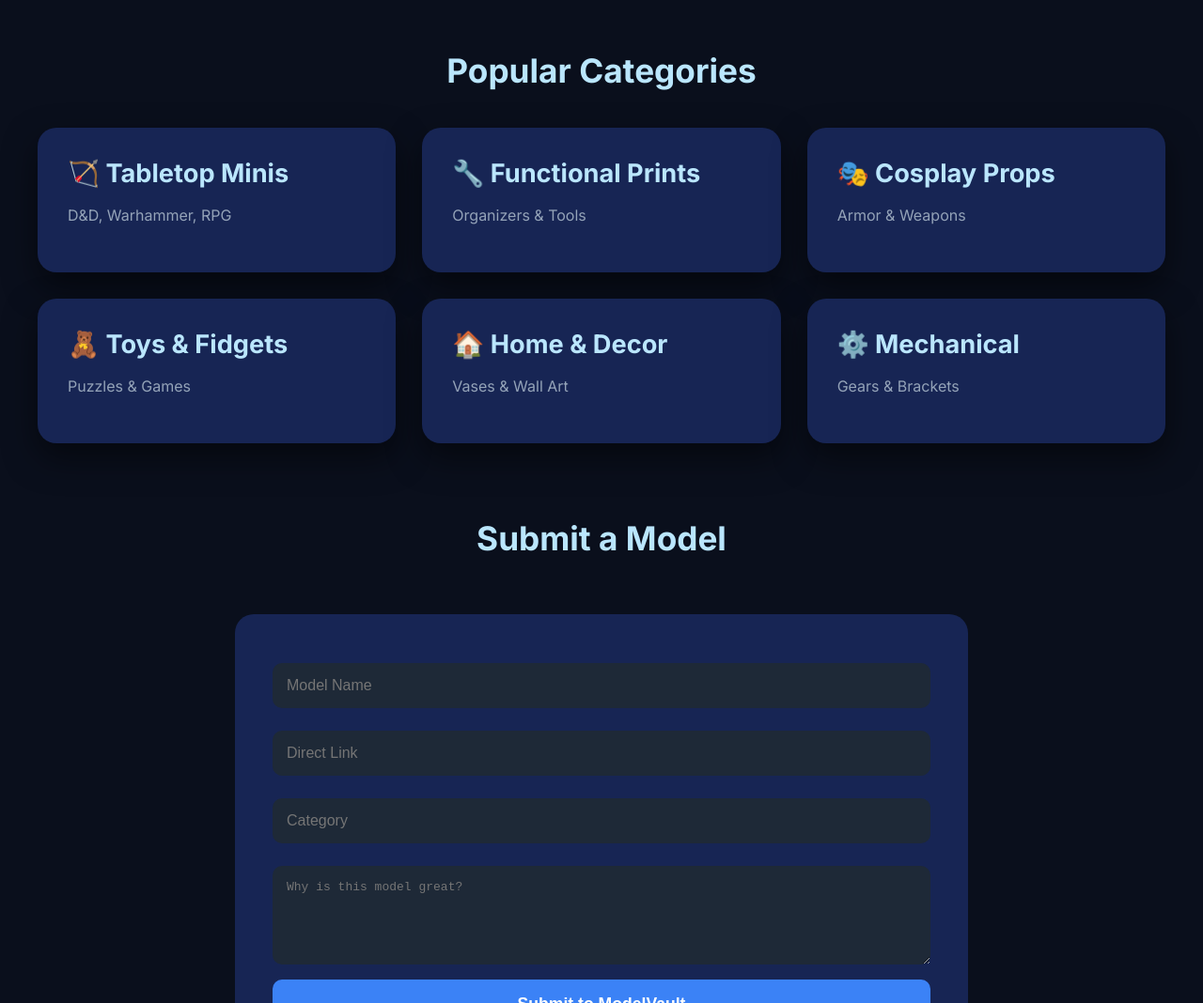
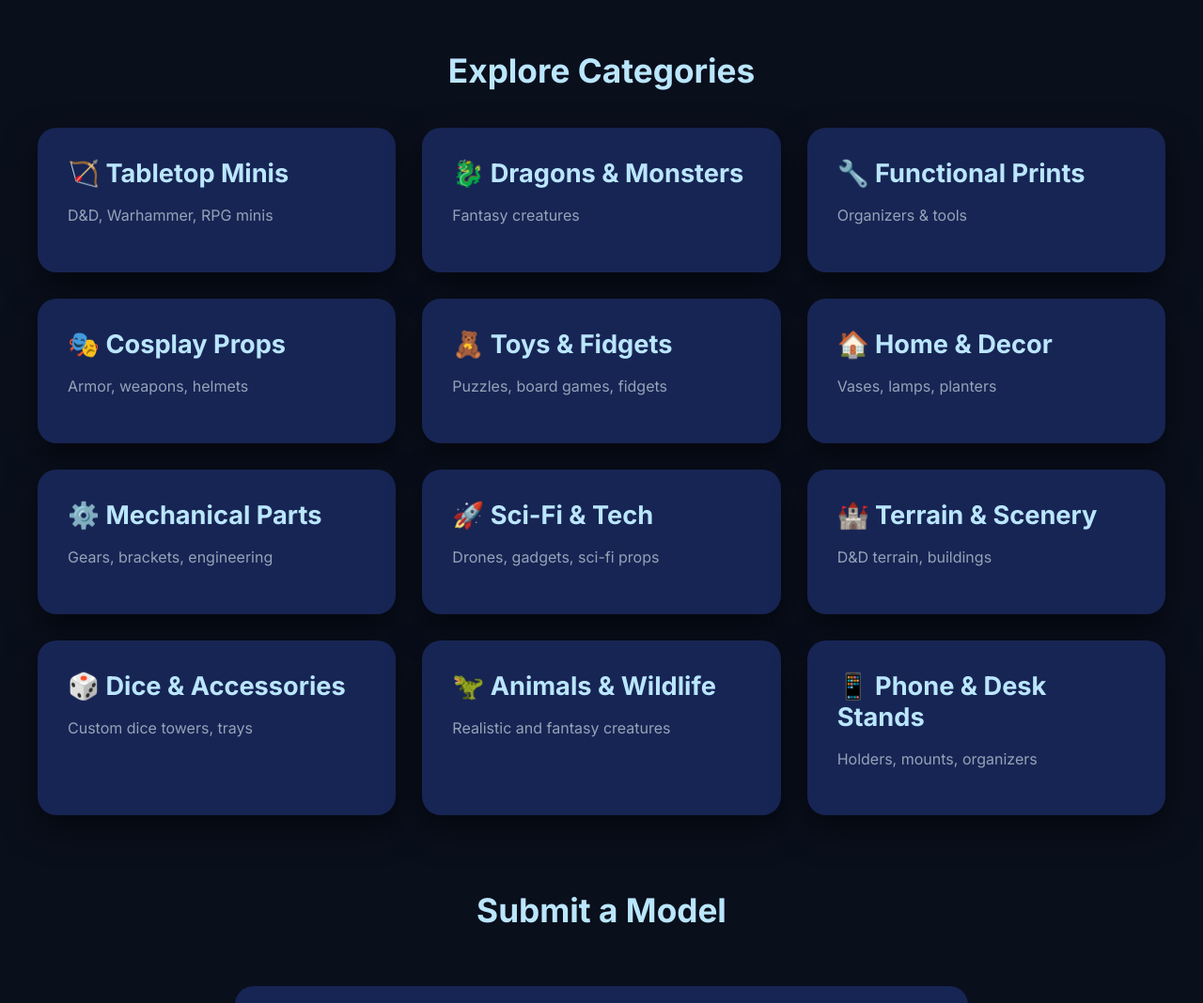
Before and after one commit to dylman2323/modelvault, a plain HTML site: page index.html in a window 1280 px wide. Shown: the part 700-1768 px from the top of the page at 94% size. Drawn offline with Linux system fonts and the light colour scheme.

Commit message:
Grok round 2: expand to 12 curated categories

```diff
--- a/index.html
+++ b/index.html
@@ -65,7 +65,7 @@
     </header>
 
     <div class="section">
-        <h2>Popular Categories</h2>
+        <h2>Explore Categories</h2>
         <div class="category-grid" id="categoryGrid">
             <!-- Populated by JS -->
         </div>
@@ -91,12 +91,18 @@
 
     <script>
         const categories = [
-            {title: "🏹 Tabletop Minis", desc: "D&D, Warhammer, RPG", link: "https://www.printables.com/search/models?q=dnd+mini"},
-            {title: "🔧 Functional Prints", desc: "Organizers & Tools", link: "https://www.printables.com/search/models?q=organizer"},
-            {title: "🎭 Cosplay Props", desc: "Armor & Weapons", link: "https://www.printables.com/search/models?q=cosplay"},
-            {title: "🧸 Toys & Fidgets", desc: "Puzzles & Games", link: "https://www.printables.com/search/models?q=fidget"},
-            {title: "🏠 Home & Decor", desc: "Vases & Wall Art", link: "https://www.printables.com/search/models?q=decor"},
-            {title: "⚙️ Mechanical", desc: "Gears & Brackets", link: "https://www.printables.com/search/models?q=mechanical"}
+            {title: "🏹 Tabletop Minis", desc: "D&D, Warhammer, RPG minis", link: "https://www.printables.com/search/models?q=dnd+mini"},
+            {title: "🐉 Dragons & Monsters", desc: "Fantasy creatures", link: "https://www.printables.com/search/models?q=dragon"},
+            {title: "🔧 Functional Prints", desc: "Organizers & tools", link: "https://www.printables.com/search/models?q=organizer"},
+            {title: "🎭 Cosplay Props", desc: "Armor, weapons, helmets", link: "https://www.printables.com/search/models?q=cosplay"},
+            {title: "🧸 Toys & Fidgets", desc: "Puzzles, board games, fidgets", link: "https://www.printables.com/search/models?q=fidget"},
+            {title: "🏠 Home & Decor", desc: "Vases, lamps, planters", link: "https://www.printables.com/search/models?q=vase"},
+            {title: "⚙️ Mechanical Parts", desc: "Gears, brackets, engineering", link: "https://www.printables.com/search/models?q=mechanical"},
+            {title: "🚀 Sci-Fi & Tech", desc: "Drones, gadgets, sci-fi props", link: "https://www.printables.com/search/models?q=scifi"},
+            {title: "🏰 Terrain & Scenery", desc: "D&D terrain, buildings", link: "https://www.printables.com/search/models?q=terrain"},
+            {title: "🎲 Dice & Accessories", desc: "Custom dice towers, trays", link: "https://www.printables.com/search/models?q=dice+tower"},
+            {title: "🦖 Animals & Wildlife", desc: "Realistic and fantasy creatures", link: "https://www.printables.com/search/models?q=animal"},
+            {title: "📱 Phone & Desk Stands", desc: "Holders, mounts, organizers", link: "https://www.printables.com/search/models?q=phone+stand"}
         ];
 
         function renderCategories(filtered = categories) {
```
